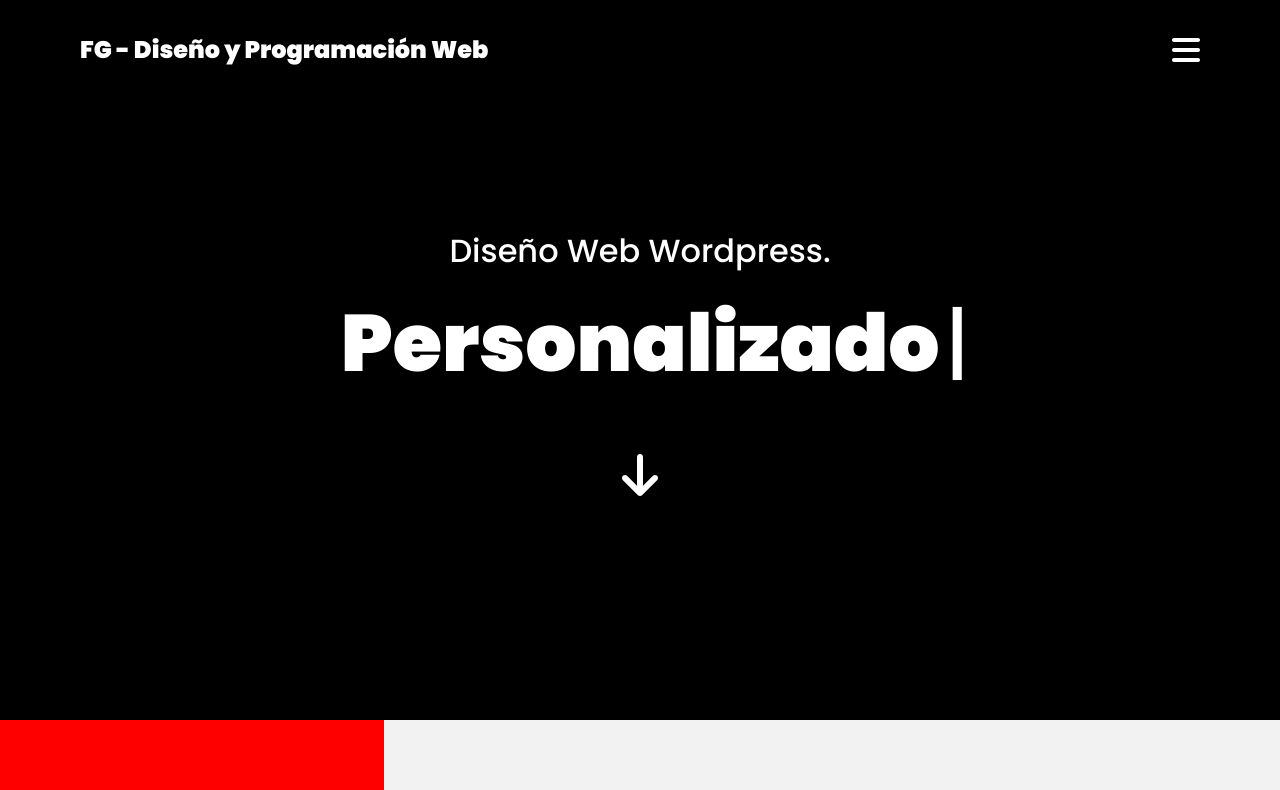
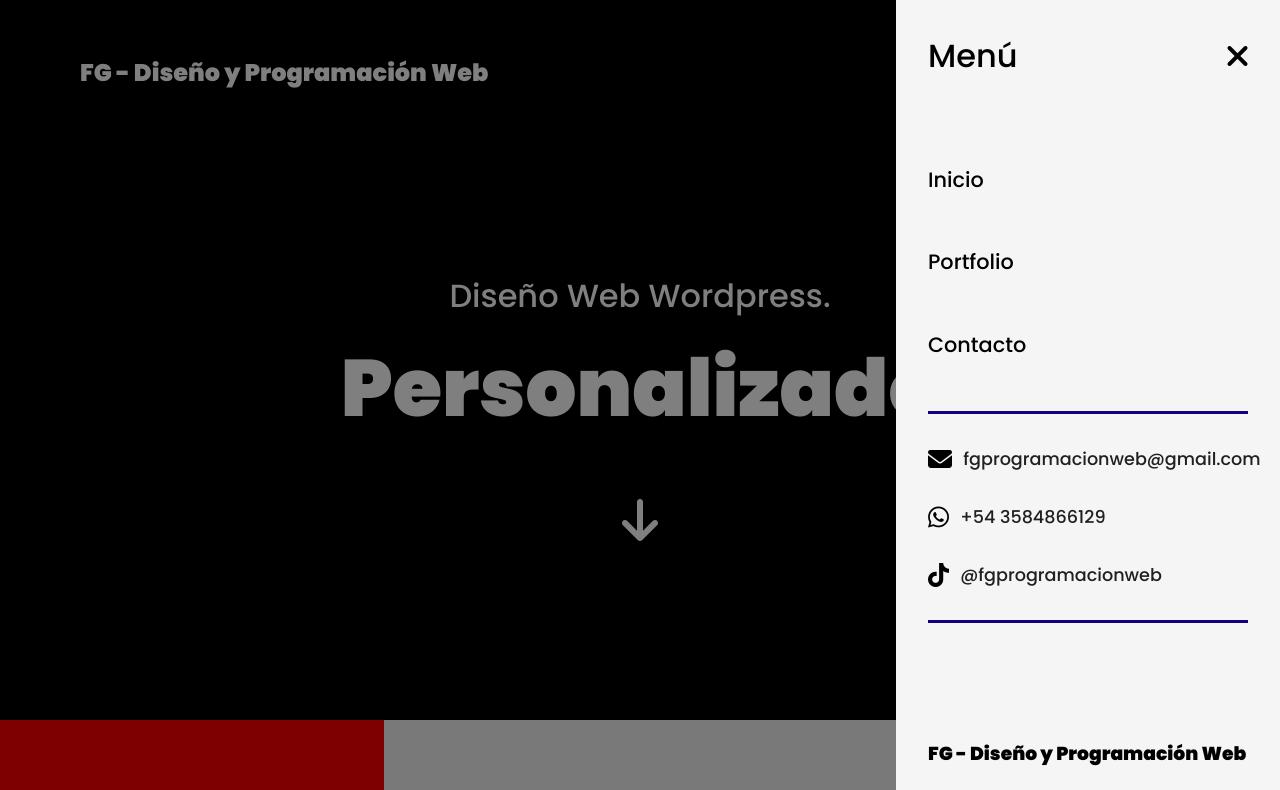
Before and after one commit to fedegeretto/asd, a plain HTML site: page index.html in a window 1280 px wide. Both pictures are taken after a click on the icon 1186 px from the left and 49 px from the top of the page. Shown: the top 790 px of the page. Drawn offline with Linux system fonts and the light colour scheme.

Commit message:
casi final

```diff
--- a/index.html
+++ b/index.html
@@ -14,9 +14,36 @@
             <a href="index.html">
                 <h1 class="logo">FG - Diseño y Programación Web</h1>
             </a>
-            <nav>
+            <nav class="menu">
+                <ul class="navegacion" id="navbar">
+                    <div class="menu-titulo">
+                        <h2 class="titulo-mediano">Menú</h2>
+                        <i class="fa-solid fa-xmark" id="cerrar-menu"></i>
+                    </div>
+                    <li><a href="#" class="enlace-menu">Inicio</a></li>
+                    <li><a href="#portfolio" class="enlace-menu">Portfolio</a></li>
+                    <li><a href="#contactanos" class="enlace-menu">Contacto</a></li>
+                    <div class="menu-contacto">
+                        <li>
+                            <i class="fa-solid fa-envelope"></i>
+                            <a href="mailto:fgprogramacionweb@gmail.com"><p>fgprogramacionweb@gmail.com</p></a>
+                        </li>
+                        <li>
+                            <i class="fa-brands fa-whatsapp"></i>
+                            <a href="https://wa.link/pfq4lz" target="_blank"><p>+54 3584866129</p></a>
+                        </li>
+                        <li>
+                            <i class="fa-brands fa-tiktok"></i>
+                            <a href="https://www.tiktok.com/@fgprogramacionweb" target="_blank"><p>@fgprogramacionweb</p></a>
+                        </li>
+                    </div>
+                    <h3>FG - Diseño y Programación Web</h3>
+                </ul>
                 <i class="fa-solid fa-bars" id="abrir-menu"></i>
             </nav>
+            <!-- <nav>
+
+            </nav> -->
         </div>
         <div class="header-secundario">
             <h2 class="titulo-mediano">Diseño Web Wordpress.</h2>
@@ -130,7 +157,7 @@
                 </form>
         </div>
     </section>
-    <section class="seccion-portfolio">
+    <section class="seccion-portfolio" id="portfolio">
         <h2 class="titulo-seccion">Portfolio</h2>
         <h3 class="titulo-mediano">Diseñar Webs Es Nuestra Pasión.</h3>
         <p>No dudes en contactarnos si necesitas cotización para realizar una web o algún proyecto en particular.</p>
@@ -158,7 +185,7 @@
             <h1 class="logo oscuro">FG - Diseño y Programación Web</h1>
             <div class="footer-contacto">
                 <i class="fa-solid fa-envelope"></i>
-                <a href="mailto:fgprogramacionweb@gmail.com"><p>fede.geretto96@gmail.com</p></a>
+                <a href="mailto:fgprogramacionweb@gmail.com"><p>fgprogramacionweb@gmail.com</p></a>
             </div>
             <div class="footer-contacto">
                 <i class="fa-brands fa-whatsapp"></i>
--- a/main.js
+++ b/main.js
@@ -1,3 +1,45 @@
+// ABRIR Y CERRAR MENÚ
+
+const abrirMenu = document.querySelector("#abrir-menu");
+
+const cerrarMenu = document.querySelector("#cerrar-menu");
+
+const navBar = document.querySelector("#navbar");
+
+
+abrirMenu.addEventListener("click", () => {
+    navBar.classList.add("activo");
+});
+
+cerrarMenu.addEventListener("click", () => {
+    navBar.classList.add("cerrar");
+
+    setTimeout(() => {
+        navBar.classList.remove("activo");
+        navBar.classList.remove("cerrar");
+    }, 300)
+});
+
+document.addEventListener("click", (event) => {
+  // Verifica si el elemento que se hizo clic está dentro del menú
+  if (!navBar.contains(event.target) && !abrirMenu.contains(event.target)) {
+      navBar.classList.remove("activo");
+  }
+});
+
+const enlacesMenu = document.querySelectorAll("#navbar li a");
+console.log(enlacesMenu);
+const arrayEnlacesMenu = Array.from(enlacesMenu);
+const arrayEnlacesMenuCerrar = arrayEnlacesMenu.slice(0, 3)
+arrayEnlacesMenuCerrar.forEach((enlace) => {
+  enlace.addEventListener("click", () => {
+      navBar.classList.remove("activo");
+  });
+});
+
+
+// ESCRIBIR PALABRAS
+
 const palabras = ["Landing Page", "Ecommerce", "Responsive", "Personalizado"];
 const maquinaDeEscribir = document.getElementById("maquina-de-escribir");
 
--- a/style.css
+++ b/style.css
@@ -474,6 +474,104 @@ form{
     background-color: #997547;
 }
 
+
+.navegacion{
+    opacity: 1;
+    visibility: hidden;
+    height: 0;
+    padding-left: 0;
+    right: -100%;
+    transition: right .3s;
+    list-style-type: none;
+    background-color: red;
+}
+
+.navegacion.activo{
+    opacity: 1;
+    visibility: visible;
+    display: flex;
+    flex-direction: column;
+    justify-content: space-between;
+    position: fixed;
+    right: 0;
+    top: 0;
+    background-color: rgb(245, 245, 245);
+    color: #000;
+    width: 30%;
+    min-height: 100vh;
+    padding: 2rem;
+    gap: 1rem;
+    box-shadow: 0 0 0 300vmax rgba(0, 0, 0, 0.5);
+    z-index: 1;
+}
+
+.navegacion.cerrar{
+    right: -100%;
+}
+
+.navegacion li a{
+    color: #000;
+    font-size: 1.3rem;
+}
+
+.navegacion li a:hover{
+    color: #130080
+}
+
+#abrir-menu{
+    width: 2.5rem;
+    cursor: pointer;
+    float: right;
+}
+
+#cerrar-menu{
+    width: 1.4rem;
+    cursor: pointer;
+}
+
+#cerrar-menu:hover{
+    color: #130080;
+}
+
+.menu-titulo{
+    display: flex;
+    align-items: center;
+    justify-content: space-between;
+    padding-bottom: 2rem;
+}
+
+.menu-contacto{
+    display: flex;
+    flex-direction: column;
+    padding: 1rem 0;
+    border-bottom: 3px solid #130080;
+    border-top: 3px solid #130080;
+}
+
+.menu-contacto li{
+    display: flex;
+    align-items: center;
+    gap: .7rem;
+}
+
+.menu-contacto li a{
+    font-size: 1.1rem;
+    color: #202020;
+    margin: 1rem 0;
+}
+
+.menu-contacto li i{
+    font-size: 1.5rem;
+}
+
+ .navegacion h3{
+    padding-top: 4rem;
+    text-align: left;
+}
+.navegacion li{
+    text-align: left;
+}
+
 /* DISPOSITIVOS MOVILES */
 
 @media (max-width: 767px) {
@@ -595,4 +693,10 @@ form{
   .contenedor-pagina{
     flex-direction: column-reverse;
   }
+
+  .navegacion.activo{
+    width: 80%;
+  }
+
+
 }
```
